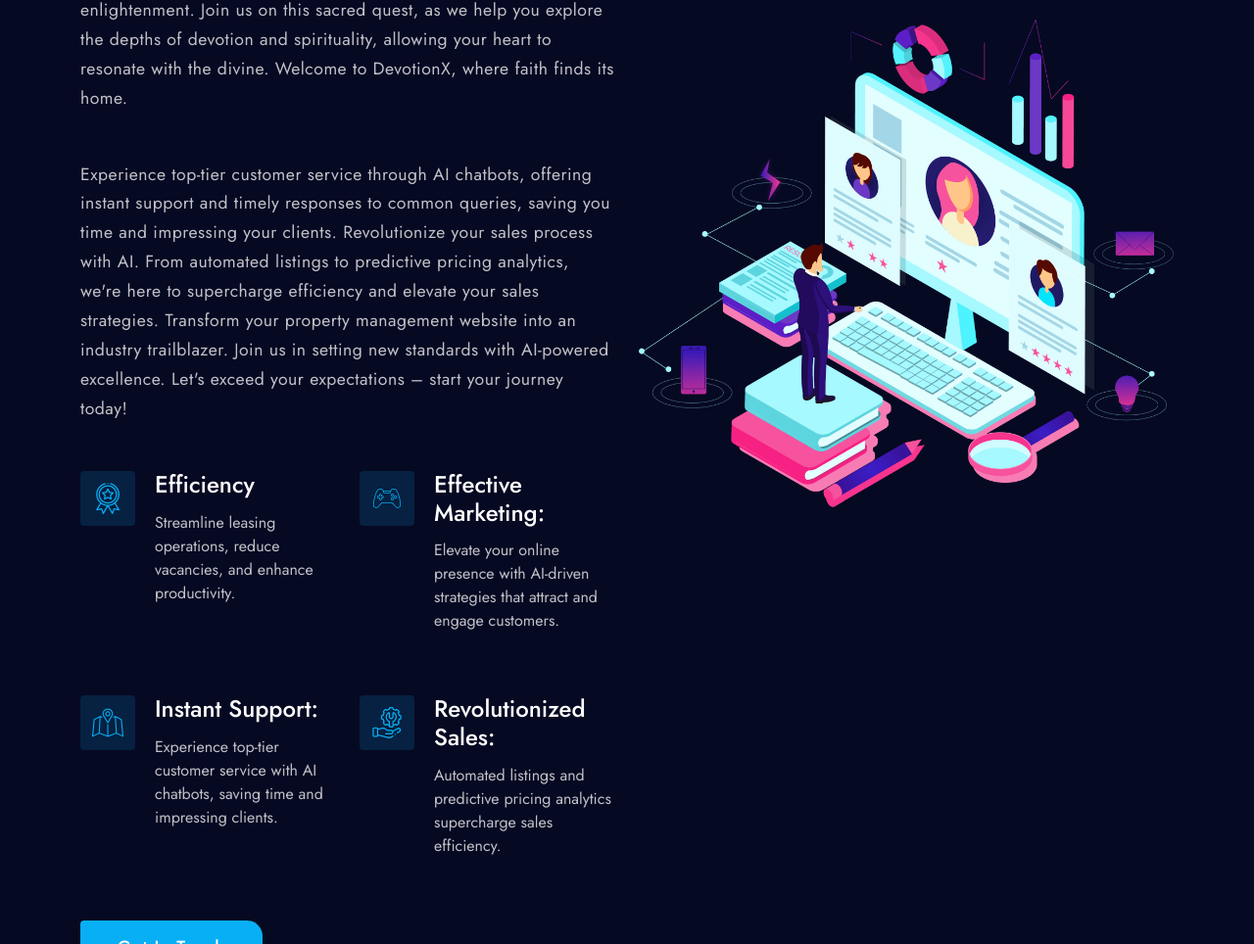
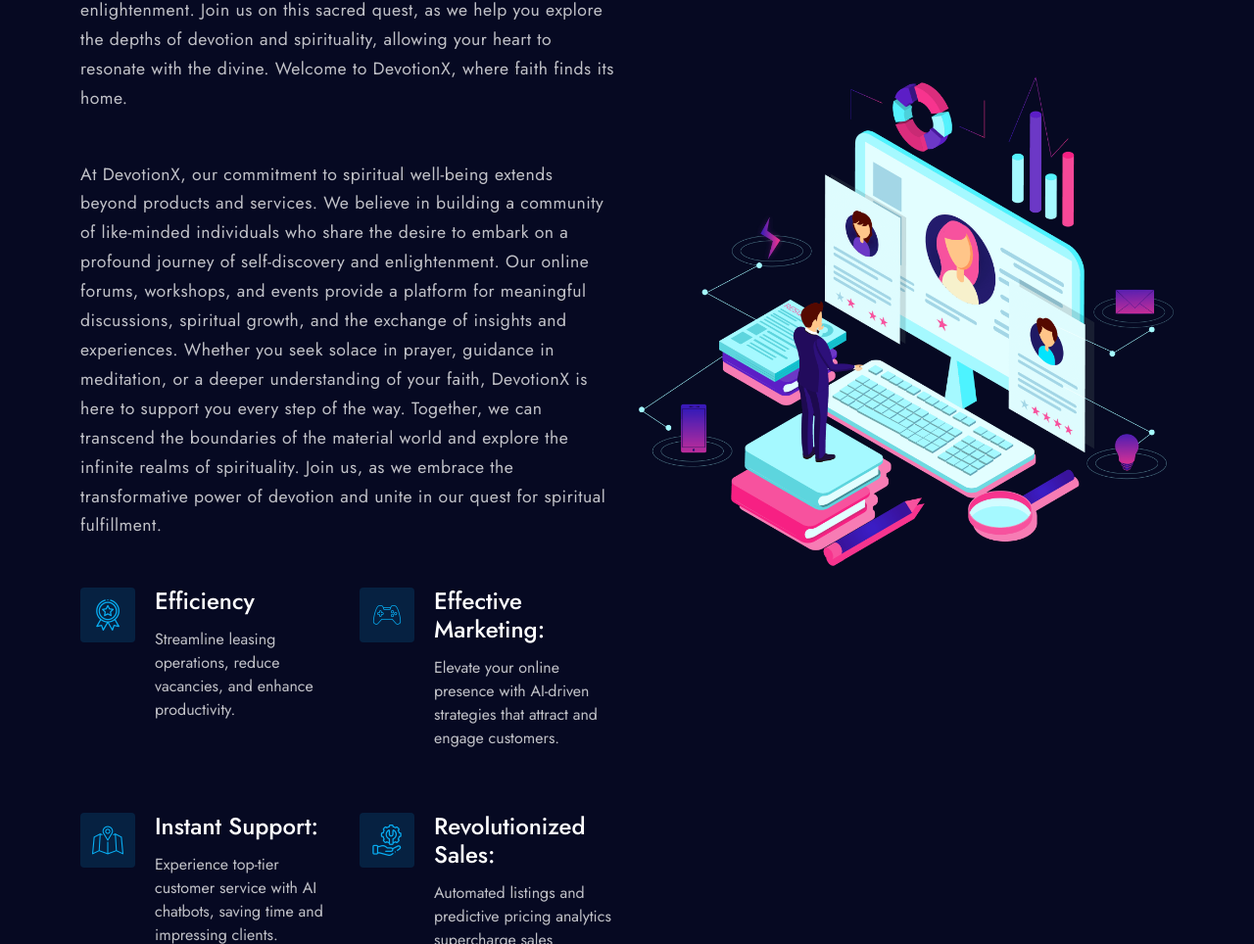
Before and after one commit to singhmaninderjit/SpiritualityAI, a plain HTML site: page index.html in a window 1280 px wide. Shown: the part 1648-2612 px from the top of the page at 98% size. Drawn offline with Linux system fonts and the light colour scheme; files whose address does not match are found by name.

Commit message:
"changed second para of about text"

```diff
--- a/index.html
+++ b/index.html
@@ -149,14 +149,7 @@
 
 								</p>
 								<p class="about-text">
-								Experience top-tier customer service through AI chatbots, offering instant support and timely responses to common queries,
-									 saving you time and impressing your clients.
-
-									Revolutionize your sales process with AI. From automated listings to predictive pricing analytics, we're here to supercharge
-									 efficiency and elevate your sales strategies.
-
-									Transform your property management website into an industry trailblazer.
-									 Join us in setting new standards with AI-powered excellence. Let's exceed your expectations – start your journey today!
+									At DevotionX, our commitment to spiritual well-being extends beyond products and services. We believe in building a community of like-minded individuals who share the desire to embark on a profound journey of self-discovery and enlightenment. Our online forums, workshops, and events provide a platform for meaningful discussions, spiritual growth, and the exchange of insights and experiences. Whether you seek solace in prayer, guidance in meditation, or a deeper understanding of your faith, DevotionX is here to support you every step of the way. Together, we can transcend the boundaries of the material world and explore the infinite realms of spirituality. Join us, as we embrace the transformative power of devotion and unite in our quest for spiritual fulfillment.
 								</p>
 								<div class="info-items-list ">
 									<div class="row ">
```
